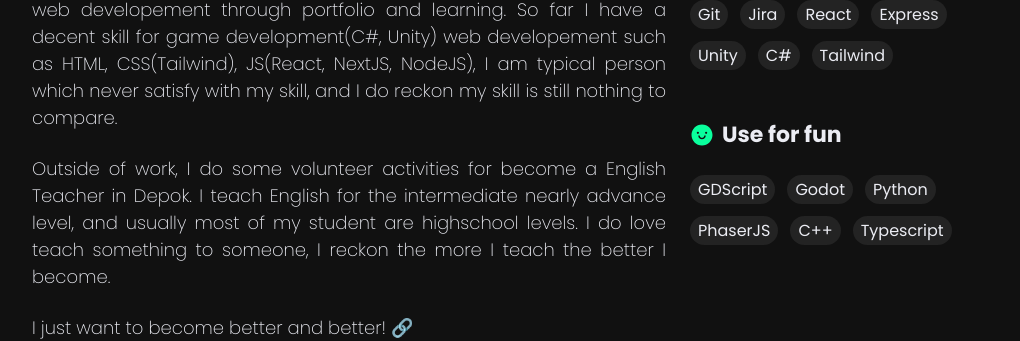
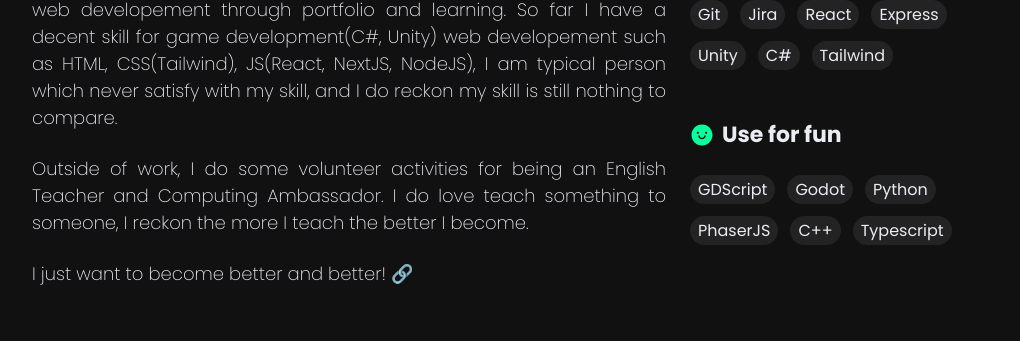
Before and after one commit to feurstern/react-portf, a Next.js app: page / in a window 1280 px wide. Shown: the part 1169-1510 px from the top of the page, without its empty margins (159-1179 px from the left). Built offline with nearby package versions, Linux system fonts and the light colour scheme.

Commit message:
edit the work experience and about

```diff
--- a/components/home/about/About.js
+++ b/components/home/about/About.js
@@ -33,8 +33,7 @@ export const About = () => {
           </Reveal> */}
           <Reveal>
             <p className={styles.aboutText}>
-              Outside of work, I do some volunteer activities for become a English Teacher in Depok.
-              I teach English for the intermediate nearly advance level, and usually most of my student are highschool levels.
+              Outside of work, I do some volunteer activities for being an English Teacher and Computing Ambassador.
               I do love teach something to someone, I reckon the more I teach the better I become.
             </p>
           </Reveal>
--- a/components/home/experience/Experience.js
+++ b/components/home/experience/Experience.js
@@ -112,7 +112,7 @@ const experience = [
   {
     title: "Timedoor Academy",
     position: "Private Programming Tutor",
-    time: "February 2023 - Present",
+    time: "February 2023 - March 2024",
     location: "Online",
     description:
       "I am doing part time job as a private programming tuto, I teach for web developemnt and game development",
--- a/components/home/organization/Organization.js
+++ b/components/home/organization/Organization.js
@@ -17,7 +17,7 @@ const organization = [
     title: "Gerakan Suka Baca",
     position: "English Teacher",
     time: "2022 - Present",
-    location: "Depok West Java",
+    location: "Online",
     description:
       " I am currently doing a voluneter activity for being an English teacher for advance level, and my jobs are teaching, managing the class, especially when it comes to the student performance and student progress. I am using the 4 method for teaching, I divide for some section such as gramming, pronounciation, listening, and reading",
     tech: [
@@ -33,9 +33,9 @@ const organization = [
   },
   {
     title: "International Humanity Foundation",
-    position: "English Teacher",
+    position: "English Teacher + Math Teacher",
     time: "January 2023 - March 2023",
-    location: "Cipinang, East Jakarta",
+    location: "Online",
     description:
       "I was teaching English for 1st and 2nd grade in IHF, it's for the basic. I really enjoy teaching the kids that they always so excited to learn English with me ",
     tech: [
@@ -49,4 +49,25 @@ const organization = [
       // "K8s",
     ],
   },
+  {
+    title: "Computing Ambassador",
+    position: "English Teacher",
+    time: "March 2024 - Present",
+    location: "Online",
+    description:
+      "As a Computing Ambassador, my primary task is to encourage, develop young people is digital skills and literacy, and inspire the young people to become the next generation of programmer or any role field that related with computer by conducting the STEM Camp and STEM Expo through a series of explorative activities, collaborative projects and fun practical learning. ",
+    tech: [
+      // "Angular",
+      // "Python",
+      // "GCP",
+      // "Git",
+      // "GitHub",
+      // "Java",
+      // "Golang",
+      // "K8s",
+    ],
+  },
+
+
+
 ];
--- a/components/home/projects/Projects.js
+++ b/components/home/projects/Projects.js
@@ -40,11 +40,11 @@ const projects = [
         <p>The game is just only available for PC platform only which running Windows or Linux, and it requires decent GPU to run that game.</p>
         <p>
           Sypnosis :
-          “ Ria is a beautiful pale-skinned teenage high school girl with long dark purple hair, a delicate face, a thin build, average-sized breasts, curved hips. She is a mischievous and spoiled girl who is considered as a special child prodigy due to her IQ which is higher than average person, who is also regarded as the star of the school and have a good physical strenght to cover her from the exact circumstances. Being fairly cheerful and taunting, Ria's methods of classroom terrorism are the following: She likes to ask her teachers extremely difficult questions, knowing that  they’re not able to answer correctly. She does this because she likes making them look foolish in front of the class.
+           Ria is a beautiful pale-skinned teenage high school girl with long dark purple hair, a delicate face, a thin build, average-sized breasts, curved hips. She is a mischievous and spoiled girl who is considered as a special child prodigy due to her IQ which is higher than average person, who is also regarded as the star of the school and have a good physical strenght to cover her from the exact circumstances. Being fairly cheerful and taunting, Ria&apos;s methods of classroom terrorism are the following:
+            She likes to ask her teachers extremely difficult questions, knowing that  they&apos;re not able to answer correctly. She does this because she likes making them look foolish in front of the class.
 
-          So in the day dragged on, the clouds turns into a dark with the red mist by a sudden. Is this the end of the world? Or it’s just the only imagination for being madness – Ria’s thought.  For now only strenght and knowledge to against the horde of darkness that threaten every people in these lands. She march to turn the tables of these terrible and she even dare even one of them to test her intelligence and strength in single combat.
-
-          “
+          So in the day dragged on, the clouds turns into a dark with the red mist by a sudden. Is this the end of the world? Or it is s just the only imagination for being madness  Ria is thought.
+          For now only strenght and knowledge to against the horde of darkness that threaten every people in these lands. She march to turn the tables of these terrible and she even dare even one of them to test her intelligence and strength in single combat.
         </p>
       </>
     ),
@@ -56,7 +56,7 @@ const projects = [
     projectLink: "https://youtu.be/P5wmlhGk6ws",
     tech: ["Unity", "VROID", "NaniNovel", "VisualNovel", "C#"],
     description:
-      "As players guide Cia through her daily routines and interactions, they'll witness her internal struggles and triumphs as she gradually opens up to the possibilities of her new surroundings. From quiet moments of introspection to heart-pounding encounters with classmates, each decision made by the player will shape Cia's journey and determine the course of her relationships.",
+      "As players guide Cia through her daily routines and interactions, they will witness her internal struggles and triumphs as she gradually opens up to the possibilities of her new surroundings. From quiet moments of introspection to heart-pounding encounters with classmates, each decision made by the player will shape Cia journey and determine the course of her relationships.",
     modalContent: (
       <>
         <p>
@@ -71,12 +71,12 @@ const projects = [
         </p>
         <p>
           Sypnosis :
-          “I am Alexandria, the third child of three siblings, and I am used to be called as Cia. I love to spend my spare time for reading history, dancing, and go on hiking. For me the world is so exquisite, and I have to find the reason why do I have born as me? Does God give me a chance to life just for notthing. I was borm and raised in the small rulal. But when I was reached to 15 years old, my family had to move to another place due to find the lebensraum.  I got no choice for that.
+          I am Alexandria, the third child of three siblings, and I am used to be called as Cia. I love to spend my spare time for reading history, dancing, and go on hiking. For me the world is so exquisite, and I have to find the reason why do I have born as me? Does God give me a chance to life just for notthing. I was borm and raised in the small rulal. But when I was reached to 15 years old, my family had to move to another place due to find the lebensraum.  I got no choice for that.
           munc
           You know when itt comes to liviing in the new municipal, in conclusion I have to adapt with the current circumstances which is for me it;s just like opening a new blank page for me, and I have to start from zero.
 
-          I spend my most time at the school and I want you to help me to conquest a reserved and introverted teenager who finds herself uprooted from her familiar surroundings and thrust into a new school environment. Struggling to adapt to this sudden change, Emily must navigate the challenges of forging new friendships, facing social anxieties, and discovering her place in an unfamiliar world.
-          ”
+          I spend my most time at the school and I want you to help me to conquest a reserved and introverted teenager who finds herself uprooted from her familiar surroundings and thrust into a new school environment. Struggling to adapt to this sudden change, I must navigate the challenges of forging new friendships, facing social anxieties, and discovering  place in an unfamiliar world.
+
         </p>
       </>
     ),
@@ -117,7 +117,7 @@ const projects = [
   {
     title: 'FRAC Website',
     imgSrc: 'project-imgs/frac.png',
-    code: '"https://github.com/feurstern/fracs-react',
+    code: 'https://github.com/feurstern/fracs-react',
     projectLink: 'https://dev.fracs.id/',
     tech: ['NextJS', 'HTML', 'Sass', 'Antd', 'SwiperJS', 'Axios', 'Tailwind', 'Git', 'JSON'],
     description: 'The Web Certification of FRAC.',
--- a/components/nav/Heading.js
+++ b/components/nav/Heading.js
@@ -6,7 +6,7 @@ export const Heading = () => {
   return (
     <header className={styles.heading}>
       <MyLinks />
-      <OutlineButton onClick={() => window.open("/resume-new-fix-17.pdf")}>
+      <OutlineButton onClick={() => window.open("/resume-new-fix-17-2.pdf")}>
         My resume
       </OutlineButton>
     </header>
```
Also changed, not shown: 2 other files (tests, documents, lock files or other folders).
